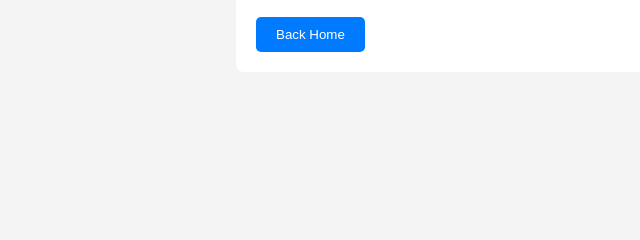
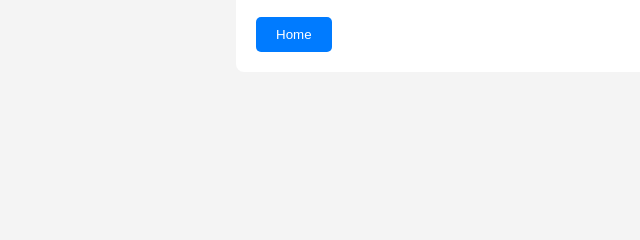
Before and after one commit to mu73875-cmd/CBT-test-project, a Flask app: template Project folder/templates/result.html in a window 1280 px wide. Shown: the part 331-571 px from the top of the page, without its empty margins (0-640 px from the left). Run offline with Flask 3, Linux system fonts and the light colour scheme; the template is opened without the code that fills it, so the values that code supplies are empty.

Commit message:
added home botton

```diff
--- a/Project folder/templates/result.html
+++ b/Project folder/templates/result.html
@@ -27,7 +27,7 @@
 <p><strong>Submitted At:</strong> {{ time }}</p>
 
 <a href="{{ url_for('home') }}">
-<button>Back Home</button>
+<button> Home </button>
 </a>
 
 </div>
```
